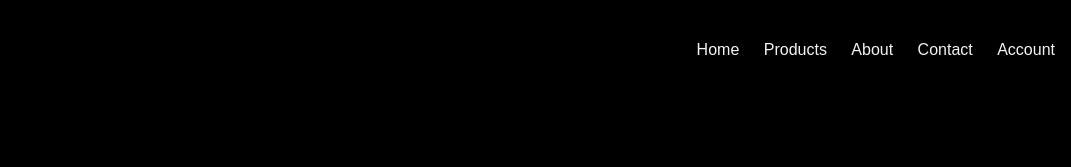
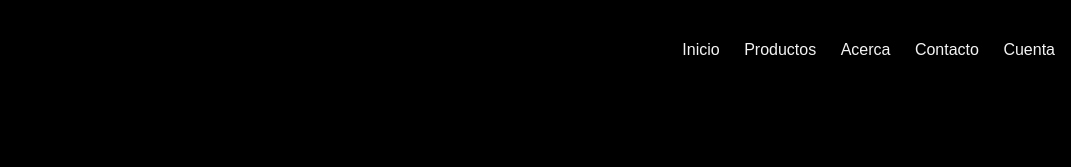
Before and after one commit to HarryRey/SitioWebDuque, a plain HTML site: page index.html in a window 1280 px wide. Shown: the top 167 px of the page, 130-1201 px from the left. Drawn offline with nearby package versions, Linux system fonts and the light colour scheme; some packages are replaced by stand-ins of ours; a web font is replaced by a local one.

Commit message:
Se cambian botones de ingles a español

```diff
--- a/index.html
+++ b/index.html
@@ -28,11 +28,11 @@
                     </div>
                     <nav>
                         <ul id="menu-items">
-                            <li><a href="">Home</a></li>
-                            <li><a href="index2.html">Products</a></li>
-                            <li><a href="about.html">About</a></li>
-                            <li><a href="contact.html">Contact</a></li>
-                            <li><a href="register.html">Account</a></li>
+                            <li><a href="">Inicio</a></li>
+                            <li><a href="index2.html">Productos</a></li>
+                            <li><a href="about.html">Acerca</a></li>
+                            <li><a href="contact.html">Contacto</a></li>
+                            <li><a href="register.html">Cuenta</a></li>
                         </ul>
                     </nav>
                     <img src="images/cart.png" alt="cart" width="30px" height="30px" class="cart-img">
```
